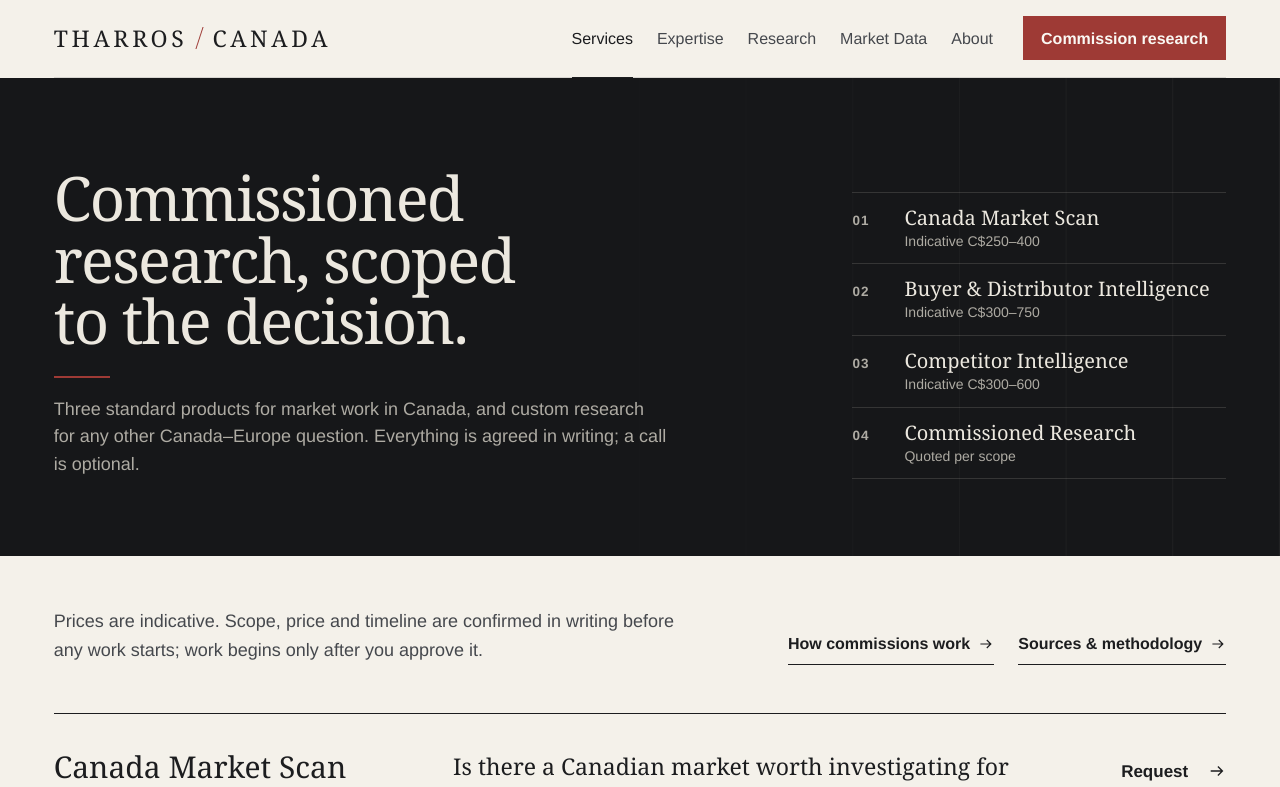
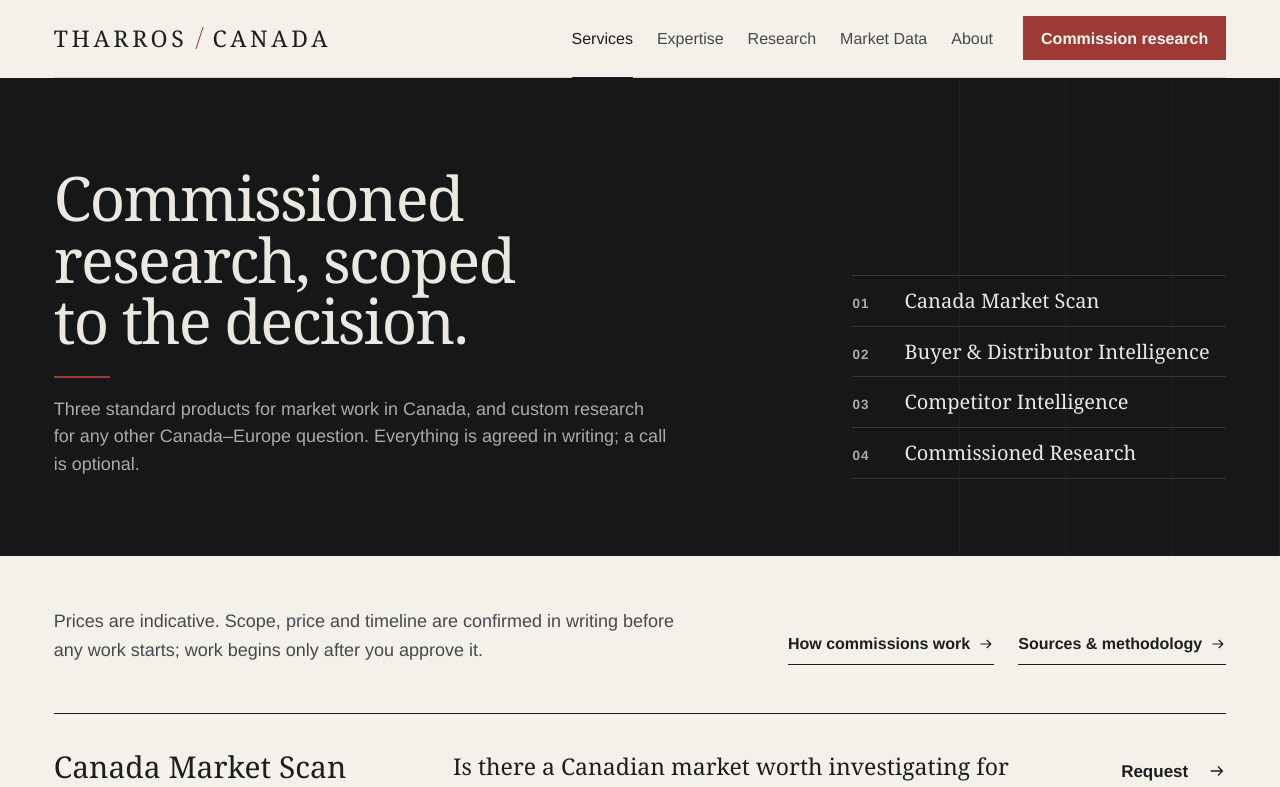
Before and after one commit to TharrosDev/TharrosCananda, a Next.js app: page /research-services in a window 1280 px wide. Shown: the top 787 px of the page. Built offline with nearby package versions, Linux system fonts and the light colour scheme; no server answers.

Commit message:
refine: demote pricing from services hero

```diff
--- a/src/app/research-services/page.tsx
+++ b/src/app/research-services/page.tsx
@@ -19,7 +19,7 @@
       <PageHero
         title="Commissioned research, scoped to the decision."
         description="Three standard products for market work in Canada, and custom research for any other Canada–Europe question. Everything is agreed in writing; a call is optional."
-        index={services.map((service) => ({ label: service.name, href: `#${service.slug}`, note: service.priceLabel }))}
+        index={services.map((service) => ({ label: service.name, href: `#${service.slug}` }))}
       />
       <section className="section services-page">
         <div className="service-context">
```
